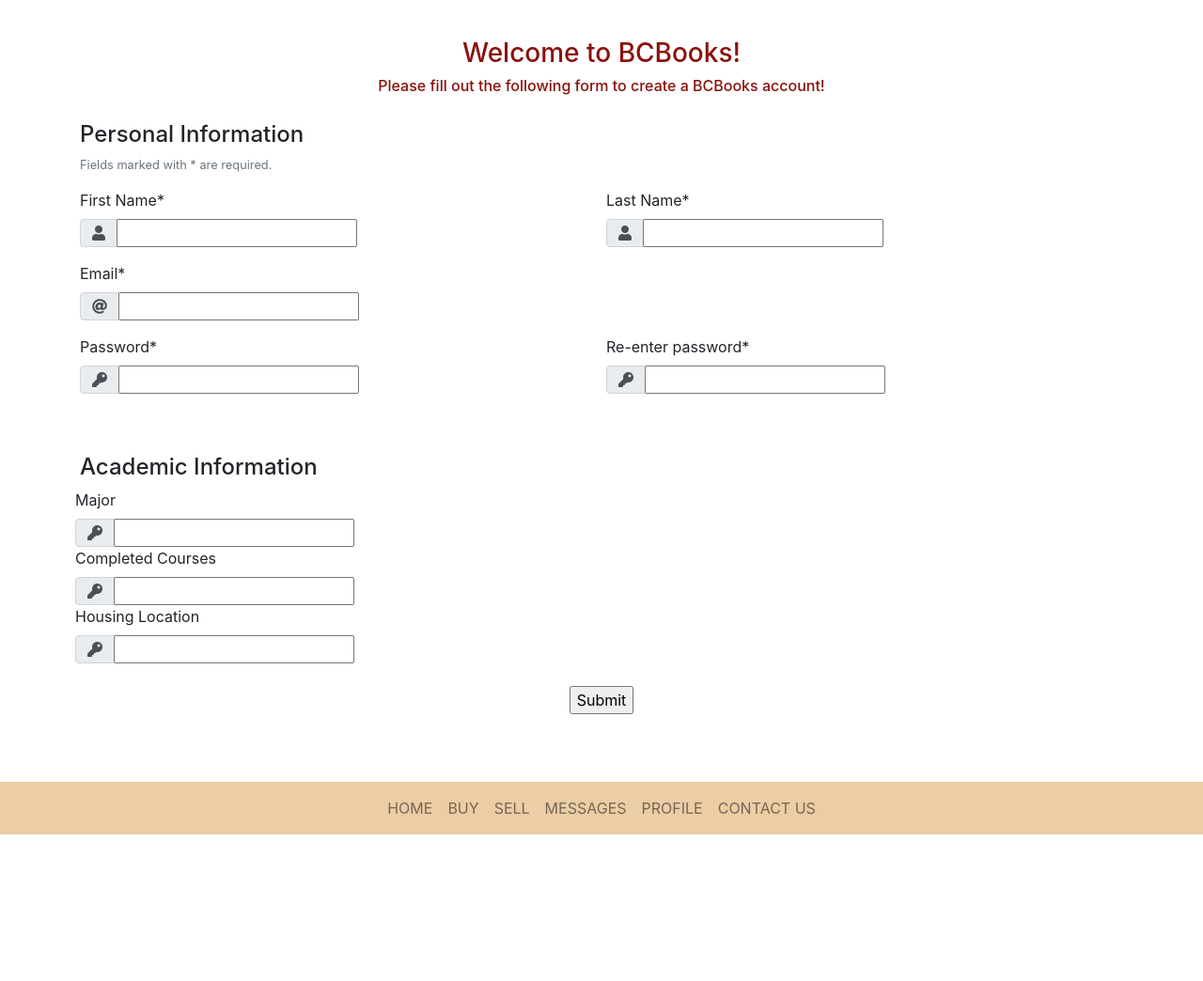
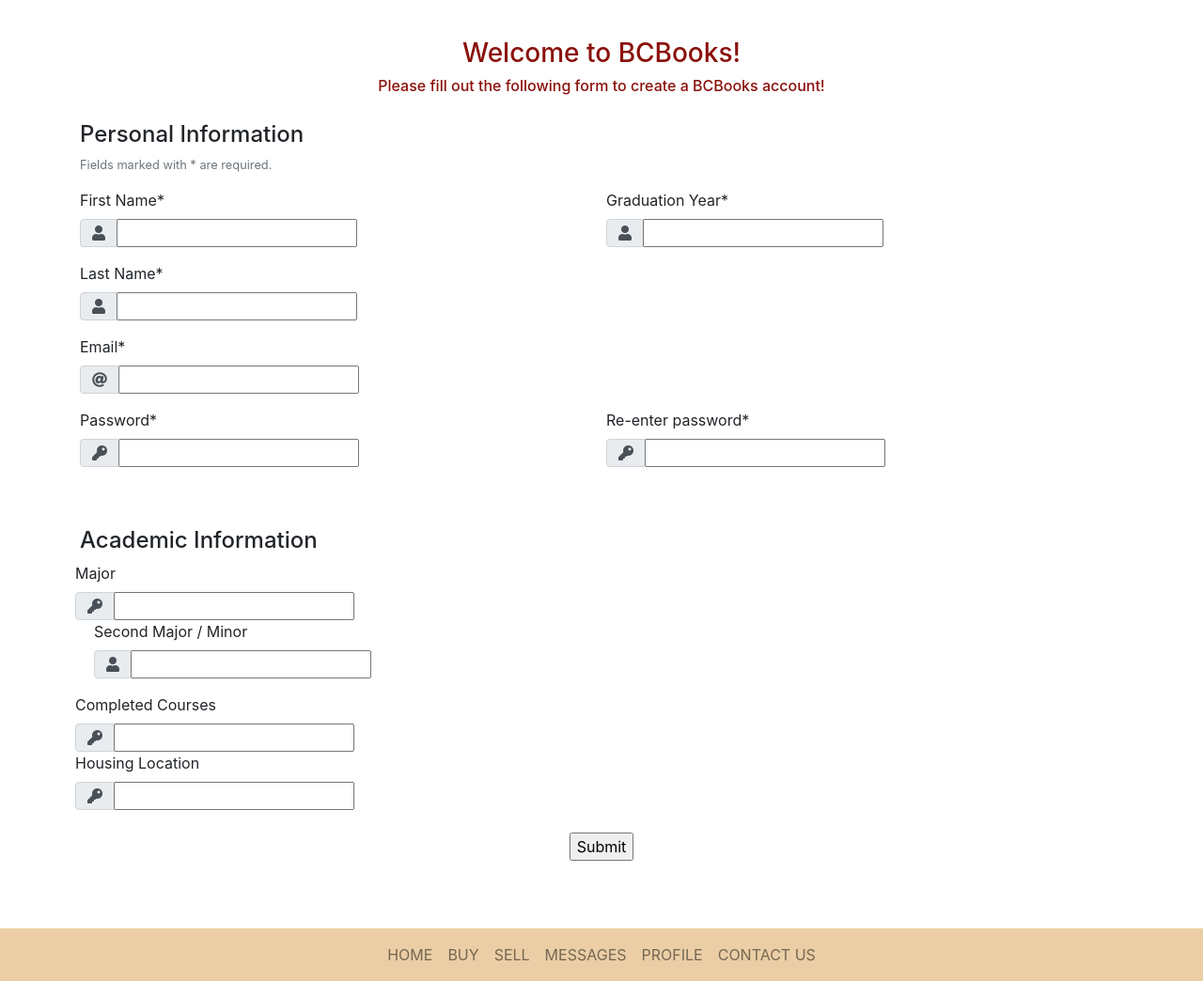
Before and after one commit to DavidReps/BooksBC, a Django app: page /clientcreation/ in a window 1280 px wide. Shown: the part 76-1120 px from the top of the page at 94% size. Before the commit the page ends 964 px from the top, so only its background shows below. Run offline with Django 3.2, Linux system fonts and the light colour scheme; some libraries are stand-ins or nearby versions.

Commit message:
Worked on ratings +updated profile

```diff
--- a/accounts/forms.py
+++ b/accounts/forms.py
@@ -17,7 +17,12 @@ class RegistrationForm(UserCreationForm):
 class ClientCreationForm(forms.ModelForm):
     class Meta:
         model = Profile
-        fields = ('first_name', 'last_name', 'email', 'password1', 'password2', 'major', 'completed_courses', 'housing_location')
+        fields = ('first_name', 'last_name', 'year', 'email', 'password1', 'password2', 'major', 'major2', 'completed_courses', 'housing_location', 'buyer_rating', 'seller_rating')
+
+    def __init__(self, *args, **kwargs):
+        super(ClientCreationForm, self).__init__(*args, **kwargs)
+        self.fields['buyer_rating'].disabled = True
+        self.fields['seller_rating'].disabled = True
 
 class ReportForm(forms.ModelForm):
     class Meta:
--- a/accounts/models.py
+++ b/accounts/models.py
@@ -9,12 +9,16 @@ class Profile(models.Model):
     username = models.CharField(max_length=40)
     first_name = models.CharField(max_length=30)
     last_name = models.CharField(max_length=30)
+    year = models.CharField(max_length=4,default="")
     email = models.CharField(max_length=30)
     password1 = models.CharField(max_length=30)
     password2 = models.CharField(max_length=30)
     major = models.CharField(max_length=30)
+    major2 = models.CharField(max_length=30,default="")
     completed_courses = models.CharField(max_length=200)
     housing_location = models.CharField(max_length=30)
+    buyer_rating = models.IntegerField(max_length=1,default=0)
+    seller_rating = models.IntegerField(max_length=1,default=0)
 
 class Book(models.Model):
 
--- a/accounts/templates/accounts/base.html
+++ b/accounts/templates/accounts/base.html
@@ -105,7 +105,7 @@
                   </a>
                   <div class="dropdown-menu dropdown-menu-right text-right" aria-labelledby="profiledrop">
                     {% if user.is_authenticated %}
-                      <a class="dropdown-item" href="./profile">Profile</a>
+                      <a class="dropdown-item" href="./profile/{{user.username}}">Profile</a>
                       <a class="dropdown-item" href="./chat">Messages</a>
                       <a class="dropdown-item" href="./logout">Sign Out</a>
                     {% else %}
--- a/accounts/templates/accounts/clientcreation.html
+++ b/accounts/templates/accounts/clientcreation.html
@@ -116,6 +116,16 @@
                             </div>
                         </div>
                         <div class="form-group col-12 col-lg-6">
+                            <label for="lastname">Graduation Year*</label>
+                            <div class="input-group">
+                                <div class="input-group-prepend">
+                                    <div class="input-group-text"><i class="fa fa-user"></i></div>
+                                </div>
+                                {{ form.year }}
+                                <!-- <input id="lastname" type="text" class="form-control" placeholder="Last name" required> -->
+                            </div>
+                        </div>
+                        <div class="form-group col-12 col-lg-6">
                             <label for="lastname">Last Name*</label>
                             <div class="input-group">
                                 <div class="input-group-prepend">
@@ -126,6 +136,7 @@
                             </div>
                         </div>
                     </div>
+
                     <div class="form-row">
                         <div class="form-group col-12">
                             <label for="email">Email*</label>
@@ -203,6 +214,16 @@
                             </div>
                             {{ form.major }}
                             <!-- <input id="password" type="password" class="form-control" placeholder="Password" required> -->
+                        </div>
+                    </div>
+                    <div class="form-group col-12 col-lg-6">
+                        <label for="major2">Second Major / Minor</label>
+                        <div class="input-group">
+                            <div class="input-group-prepend">
+                                <div class="input-group-text"><i class="fa fa-user"></i></div>
+                            </div>
+                            {{ form.major2 }}
+                            <!-- <input id="lastname" type="text" class="form-control" placeholder="Last name" required> -->
                         </div>
                     </div>
                     <div class="form-row">
--- a/accounts/urls.py
+++ b/accounts/urls.py
@@ -14,7 +14,7 @@ urlpatterns = [
     path('clientcreation/', views.clientcreation, name="clientcreation"),
     path('sellerlisting/', views.sellerlisting, name="sellerlisting"),
     path('cart/', views.cart, name="cart"),
-    path('profile/', views.profile, name="profile"),
+    path('profile/<str:user>', views.profile, name="profile"),
     path('buying/', views.buying, name="buying"),
     path('login/', views.log_in, name="login"),
     path('logout/', views.log_out, name="logout"),
--- a/accounts/views.py
+++ b/accounts/views.py
@@ -247,9 +247,15 @@ def cart(request):
 
     return render(request, 'accounts/usercart.html', context)
 
-def profile(request):
+def profile(request, user):
+    currentUser = Profile.objects.get(email=user)
+    print(currentUser)
+    context={
+        'user': currentUser,
+    }
 
-    return render(request, 'accounts/profile.html')
+
+    return render(request, 'accounts/profile.html', context)
 
 
 def sellerlisting(request):
```
Also changed, not shown: accounts/templates/accounts/profile.html (+8 -11 lines), db.sqlite3.
